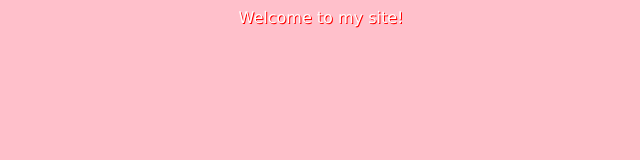
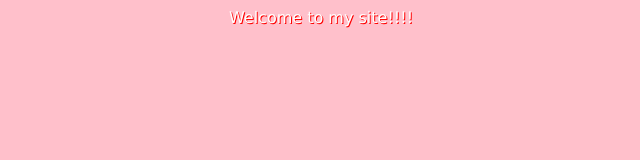
Before and after one commit to Lauranesbitt/week3pt2, a plain HTML site: page index.html in a window 1280 px wide. Shown: the full height of the page, 319-959 px from the left. Drawn offline with Linux system fonts and the light colour scheme.

Commit message:
third commit

```diff
--- a/index.html
+++ b/index.html
@@ -12,7 +12,7 @@
 	</head>
 
 	<body>
-	Welcome to my site!
+	Welcome to my site!!!!
 	</body>
 
 
```
